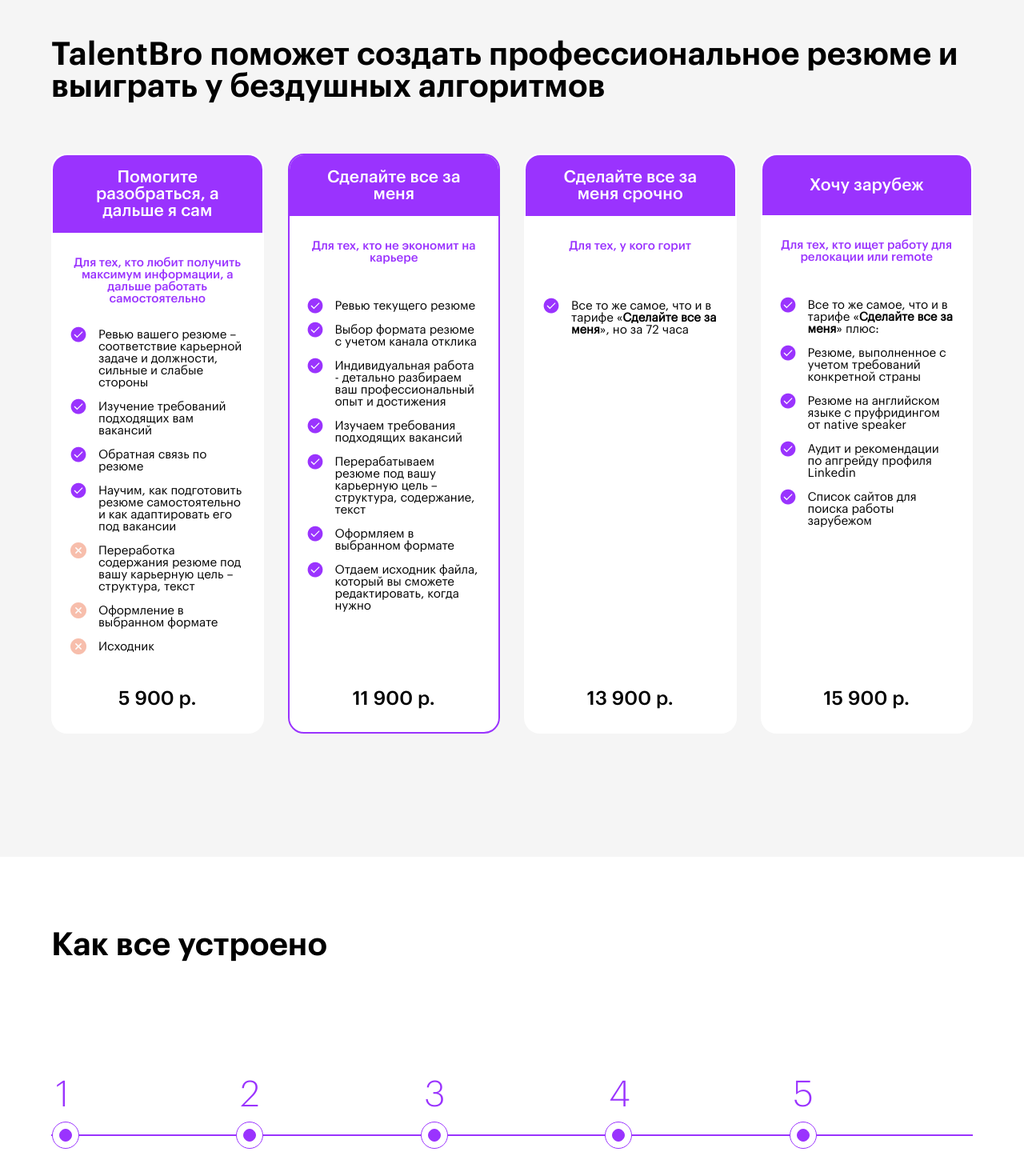
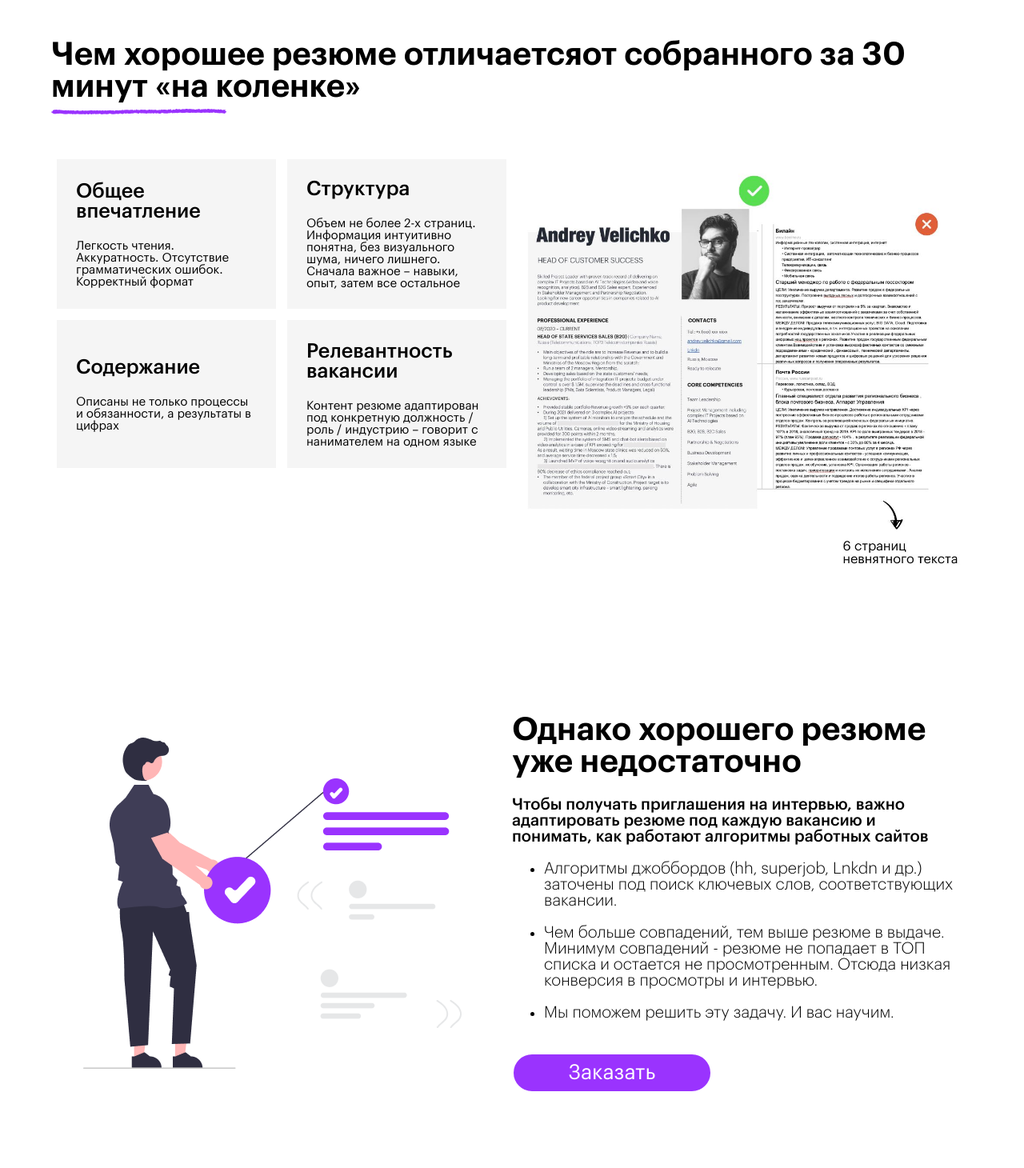
Before and after one commit to AVS85/talent-bro, a Next.js app: page / in a window 1280 px wide. Shown: the part 60-1520 px from the top of the page at 80% size. Built offline with nearby package versions, Linux system fonts and the light colour scheme.

Commit message:
add cmp - advances

```diff
--- a/components/atom/button/Button.module.scss
+++ b/components/atom/button/Button.module.scss
@@ -6,10 +6,10 @@
 	border-radius: 25px;
 	color: $textAlt;
 	font-family: 'main400';
-	font-size: 25px;
-	line-height: 25px;
+	font-size: 26px;
+	line-height: 26px;
 	min-width: 250px;
-	padding: 15px 45px;
+	padding: 10px 45px;
 	&.alt {
 		background: transparent;
 		border: 2px solid $elemAcc;
--- a/components/atom/title/Title.jsx
+++ b/components/atom/title/Title.jsx
@@ -6,7 +6,7 @@
 	title,
 	subtitle,
 	styleName = 'default',
-	isUnderline = false
+	isUnderline = false, //показать подчеркивание
 }){
 	return (
 		<section className={styles.wrapper}>
--- /dev/null
+++ b/pages/advances/Advances.jsx
@@ -0,0 +1,80 @@
+import { useState, useEffect } from 'react';
+//nextjs
+import styles from './Advances.module.scss'
+// import styles2 from './Feedback.scss'
+import Image from 'next/image'
+//mui
+import { Box, Container, TextField } from '@mui/material';
+import Grid from '@mui/material/Unstable_Grid2';
+//swiper
+import { Swiper, SwiperSlide } from 'swiper/react';
+import { Pagination } from "swiper";
+import 'swiper/css';
+import "swiper/css/pagination";
+//own
+import {Button} from '../../components/atom/button/Button'
+import {Input} from '../../components/atom/input/Input'
+import {Title} from '../../components/atom/title/Title'
+// import {ScheduleRatesCard} from './cmpScheduleRatesCard/ScheduleRatesCard'
+
+//assets
+import bgImage from './assets/bg.jpg'
+
+function СmpGRID(props){
+	const {title, text} = {...props}
+	return (
+		<Grid item xs={12} md={6} className={styles.CmpGrid}>
+			<div className={styles.cell}>
+				<div className={styles.title}>{title}</div>
+				<div className={styles.text}>{text}</div>
+			</div>
+		</Grid>
+	)
+}
+
+export function Advances(){
+	return (
+		<section className={styles.wrapper}>
+			<Container className={styles.container}>
+				<Title
+				title="Чем хорошее резюме отличаетсяот собранного за 30 минут «на коленке»"
+				isUnderline={true}
+				/>
+
+				<Grid container xs={12} sx={{padding: '64px 0'}} >
+
+					{/* LEFT */}
+	        <Grid item xs={12} md={6} >
+						<Grid container>
+							<СmpGRID
+							title="Общее впечатление"
+							text="Легкость чтения. Аккуратность. Отсутствие грамматических ошибок. Корректный формат" />
+							<СmpGRID
+							title="Структура"
+							text="Объем не более 2-х страниц. Информация интуитивно понятна, без визуального шума, ничего лишнего. Сначала важное – навыки, опыт, затем все остальное" />
+							<СmpGRID
+							title="Содержание"
+							text="Описаны не только процессы и обязанности, а результаты в цифрах" />
+							<СmpGRID
+							title="Релевантность вакансии"
+							text="Контент резюме адаптирован под конкретную должность / роль / индустрию – говорит с нанимателем на одном языке" />
+	        	</Grid>
+	        </Grid>
+					{/* LEFT end */}
+
+
+
+					{/* RIGHT */}
+					<Grid item xs={12} md={6} className={styles.banner}>
+						<Image src={bgImage} layout="intrinsic" />
+	        </Grid>
+					{/* RIGHT end */}
+
+
+        </Grid>
+
+				{/* <Image src={telegram} layout="intrinsic" /> */}
+			</Container>
+		</section>
+	)
+}
--- /dev/null
+++ b/pages/advances/Advances.module.scss
@@ -0,0 +1,38 @@
+@import "../../styles/colors.module";
+
+.wrapper {
+	padding: 90px 0 0 0;
+
+	.banner {
+		padding: 25px 15px ;
+	}
+
+	.CmpGrid	{
+		// border: 1px solid red;
+		display: flex;
+		// height: auto;
+		.cell {
+			// border: 1px solid rgb(111, 34, 193);
+			display: flex;
+			flex-direction: column;
+			justify-content: center;
+
+			background-color: $bgAlt;
+			min-height: 185px;
+			width: 100%;
+			margin: 7px;
+			padding: 24px;
+			.title {
+				font-family: 'main500';
+				font-size: 25px;
+				line-height: 25px;
+				margin-bottom: 24px;
+			}
+			.text {
+				font-family: 'main400';
+				font-size: 15px;
+				line-height: 15px;
+			}
+		}
+	}
+}
--- /dev/null
+++ b/pages/advances/cmpCell/FeedbackClientCard.module.scss
@@ -0,0 +1,48 @@
+@import "../../../styles/colors.module";
+
+.wrapper {
+	border: 2px solid #D9D9D9;
+	border-radius: 42px;
+	padding: 55px 45px;
+	align-self: stretch;
+	height: 100%;
+	user-select: none;
+	.personal {
+		// border: 1px solid $elemAcc;
+		display: flex;
+		margin-bottom: 64px;
+		.avatart {
+			// border: 1px solid $elemAcc;
+			min-width: 75px;
+			width: 75px;
+			min-height: 75px;
+			height: 75px;
+			margin-right: 32px;
+			img {
+				// border: 1px solid red;
+				border-radius: 50%;
+				margin: 0;
+				width: 100%;
+			}
+		}
+		.name {
+			// border: 1px solid $elemAcc;
+			font-family: 'main500';
+			font-size: 25px;
+			line-height: 25px;
+			margin-bottom: 12px;
+		}
+		.post {
+			// border: 1px solid $elemAcc;
+			font-family: 'main300';
+			font-size: 20px;
+			line-height: 20px;
+		}
+	}
+	.feedback {
+		// border: 1px solid $elemAcc;
+		font-family: 'main400';
+		font-size: 20px;
+		line-height: 22px;
+	}
+}
--- /dev/null
+++ b/pages/advances2/Advances2.jsx
@@ -0,0 +1,71 @@
+import { useState, useEffect } from 'react';
+//nextjs
+import styles from './Advances2.module.scss'
+// import styles2 from './Feedback.scss'
+import Image from 'next/image'
+//mui
+import { Box, Container, TextField } from '@mui/material';
+import Grid from '@mui/material/Unstable_Grid2';
+//swiper
+import { Swiper, SwiperSlide } from 'swiper/react';
+import { Pagination } from "swiper";
+import 'swiper/css';
+import "swiper/css/pagination";
+//own
+import {Button} from '../../components/atom/button/Button'
+import {Input} from '../../components/atom/input/Input'
+import {Title} from '../../components/atom/title/Title'
+// import {ScheduleRatesCard} from './cmpScheduleRatesCard/ScheduleRatesCard'
+
+//assets
+import bgImage from './assets/bg.png'
+
+export function Advances2(){
+	return (
+		<section className={styles.wrapper}>
+			<Container className={styles.container}>
+
+
+				<Grid container
+				spacing={3}
+				xs={12}
+				>
+
+	        <Grid item
+						xs={12}
+						md={6}
+						sx={{
+							// border: '1px solid red',
+							display: { xs: 'none', md: 'block' },
+							backgroundImage: `url(${bgImage.src})`,
+							backgroundRepeat: 'no-repeat',
+							backgroundPosition: 'center'
+						}}
+					>
+	        </Grid>
+
+	        <Grid item
+					xs={12}
+					md={6}
+					// sx={{border: '1px solid red'}}
+					>
+						<Title
+						title="Однако хорошего резюме уже недостаточно"
+						subtitle="Чтобы получать приглашения на интервью, важно адаптировать резюме под каждую вакансию и понимать, как работают алгоритмы работных сайтов"
+						/>
+						<ul>
+							<li>Алгоритмы джоббордов (hh, superjob, Lnkdn и др.) заточены под поиск ключевых слов, соответствующих  вакансии.</li>
+							<li>Чем больше совпадений, тем выше резюме в выдаче. Минимум совпадений - резюме не попадает в ТОП списка и остается не просмотренным. Отсюда низкая конверсия в просмотры и интервью.</li>
+							<li>Мы поможем решить эту задачу. И вас научим.</li>
+						</ul>
+						<Button title={'Заказать'} />
+
+	        </Grid>
+
+        </Grid>
+
+				{/* <Image src={telegram} layout="intrinsic" /> */}
+			</Container>
+		</section>
+	)
+}
--- /dev/null
+++ b/pages/advances2/Advances2.module.scss
@@ -0,0 +1,11 @@
+.wrapper {
+	padding: 90px 0 120px 0;
+	ul {
+		font-family: 'main300';
+		font-size: 20px;
+		line-height: 20px;
+		li {
+			padding-bottom: 20px;
+		}
+	}
+}
--- a/pages/index.jsx
+++ b/pages/index.jsx
@@ -2,6 +2,8 @@
 import Head from 'next/head'
 // import Image from 'next/image'
 
+import {Advances} from './advances/Advances'
+import {Advances2} from './advances2/Advances2'
 import {ScheduleRates} from './schedule-rates/ScheduleRates'
 import {Userflow} from './user-flow/Userflow'
 import {LogotypeCarousel} from './logotype-carousel/LogotypeCarousel'
@@ -23,6 +25,8 @@
 				main
       </main>
 
+			<Advances />
+			<Advances2 />
 			<ScheduleRates />
 			<Userflow />
 			<LogotypeCarousel />
--- a/pages/schedule-rates/cmpScheduleRatesCard/ScheduleRatesCard.jsx
+++ b/pages/schedule-rates/cmpScheduleRatesCard/ScheduleRatesCard.jsx
@@ -21,8 +21,9 @@
 
 				<div className={styles.items}>
 					<ul className={styles.ul}>
-					{data.items.map( item =>
+					{data.items.map( (item, index) =>
 						<li
+							key={index}
 							className={`${styles.li} ${item.icon ? styles.liOn : styles.liOff}`}
 							dangerouslySetInnerHTML={{__html: item.text}}
 						/>
```
Also changed, not shown: pages/advances/cmpCell/FeedbackClientCard.jsx (added, +32 -0 lines), pages/advances/assets/bg.jpg (added), pages/advances2/assets/bg.png (added).
